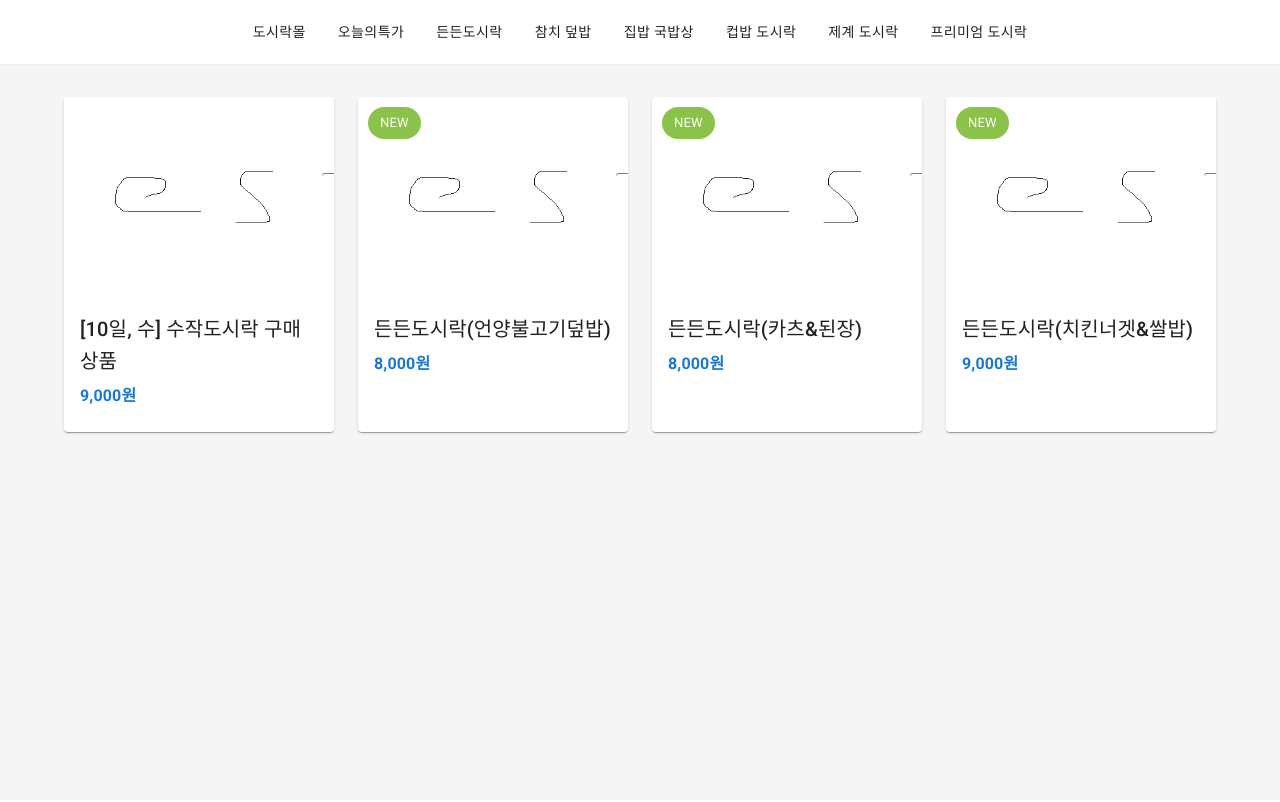
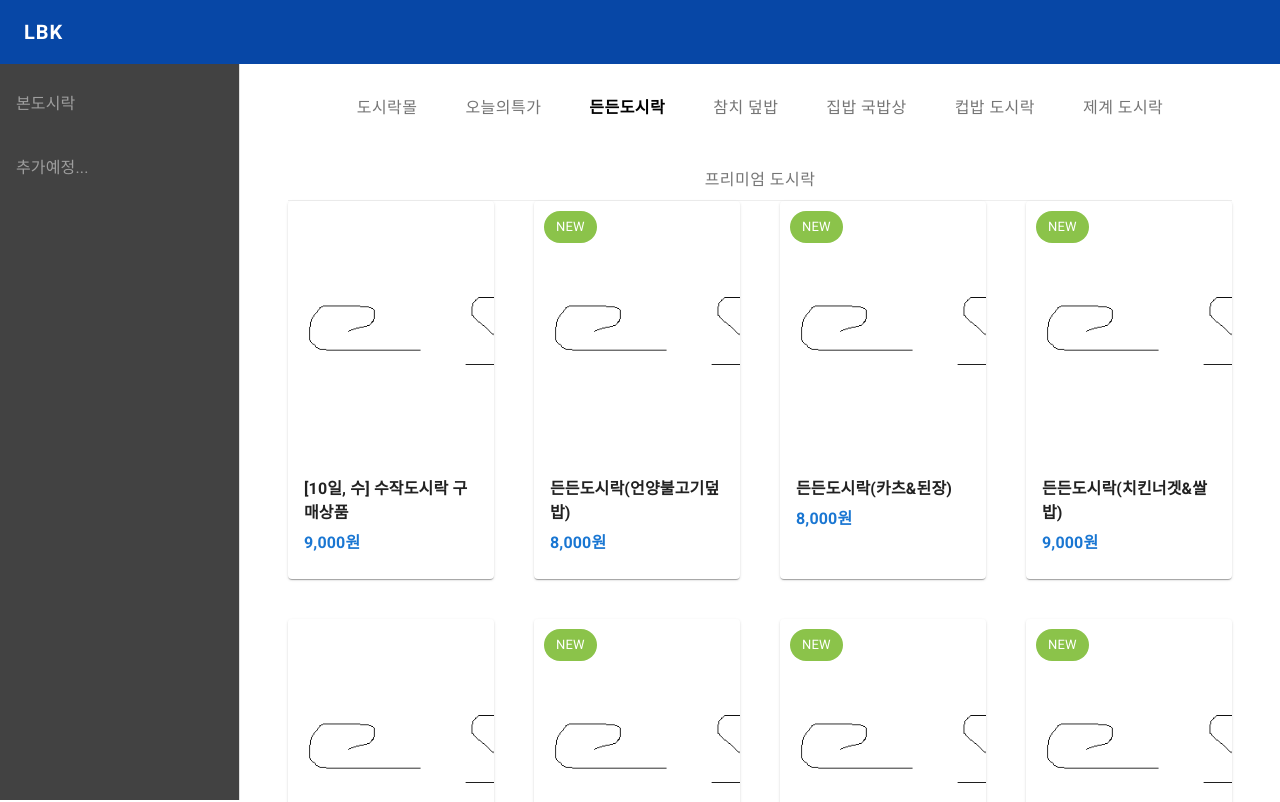
Before and after one commit to songHyeongwon/LBK-lunch-box-kiosk-, a React (Create React App) app in the folder frontend/lbk/: page /home in a window 1280 px wide. Shown: the top 802 px of the page. Built offline with nearby package versions, Linux system fonts and the light colour scheme.

Commit message:
feat: 도시락 Topbar와 Sidebar 추가

```diff
--- a/frontend/lbk/src/components/home/LunchboxMenu.js
+++ b/frontend/lbk/src/components/home/LunchboxMenu.js
@@ -1,7 +1,9 @@
 import React from "react";
 import { Grid, Container, Box } from "@mui/material";
 import MenuItem from "./MenuItem";
-import MenuBar from "./MenuBar";
+import Menubar from "./Menubar";
+import Sidebar from "./Sidebar";
+import Topbar from "./Topbar";
 import lunchbox1 from "../../assets/images/test.jpg";
 
 const LunchboxMenu = () => {
@@ -30,13 +32,72 @@ const LunchboxMenu = () => {
       price: 9000,
       isNew: true,
     },
+    {
+      image: lunchbox1,
+      title: "[10일, 수] 수작도시락 구매상품",
+      price: 9000,
+      isNew: false,
+    },
+    {
+      image: lunchbox1,
+      title: "든든도시락(언양불고기덮밥)",
+      price: 8000,
+      isNew: true,
+    },
+    {
+      image: lunchbox1,
+      title: "든든도시락(카츠&된장)",
+      price: 8000,
+      isNew: true,
+    },
+    {
+      image: lunchbox1,
+      title: "든든도시락(치킨너겟&쌀밥)",
+      price: 9000,
+      isNew: true,
+    },
+    {
+      image: lunchbox1,
+      title: "[10일, 수] 수작도시락 구매상품",
+      price: 9000,
+      isNew: false,
+    },
+    {
+      image: lunchbox1,
+      title: "든든도시락(언양불고기덮밥)",
+      price: 8000,
+      isNew: true,
+    },
+    {
+      image: lunchbox1,
+      title: "든든도시락(카츠&된장)",
+      price: 8000,
+      isNew: true,
+    },
+    {
+      image: lunchbox1,
+      title: "든든도시락(치킨너겟&쌀밥)",
+      price: 9000,
+      isNew: true,
+    },
   ];
 
   return (
-    <Box sx={{ backgroundColor: "#f5f5f5", minHeight: "100vh" }}>
-      <MenuBar />
-      <Container sx={{ py: 4 }}>
-        <Grid container spacing={3}>
+    <Box sx={{ display: "flex" }}>
+      <Topbar />
+      <Sidebar />
+      <Box
+        component="main"
+        sx={{
+          flexGrow: 1,
+          p: 3,
+          mt: 8,
+          backgroundColor: "white",
+        }}
+      >
+        <Container>
+          <Menubar />
+          <Grid container spacing={5}>
             {menuItems.map((item, index) => (
               <Grid item xs={12} sm={6} md={3} key={index}>
                 <MenuItem {...item} />
@@ -45,6 +106,7 @@ const LunchboxMenu = () => {
           </Grid>
         </Container>
       </Box>
+    </Box>
   );
 };
 
--- a/frontend/lbk/src/components/home/MenuBar.js
+++ b/frontend/lbk/src/components/home/MenuBar.js
@@ -1,16 +1,10 @@
-import React from "react";
+import React, { useState } from "react";
 import { AppBar, Toolbar, Button, Container } from "@mui/material";
 
-const MenuBar = () => (
-  <AppBar
-    position="static"
-    color="default"
-    elevation={0}
-    sx={{ backgroundColor: "white", borderBottom: 1, borderColor: "grey.200" }}
-  >
-    <Container>
-      <Toolbar sx={{ justifyContent: "center", gap: 2, flexWrap: "wrap" }}>
-        {[
+const Menubar = () => {
+  const [selectedItem, setSelectedItem] = useState("든든도시락");
+
+  const menuItems = [
     "도시락몰",
     "오늘의특가",
     "든든도시락",
@@ -19,12 +13,30 @@ const MenuBar = () => (
     "컵밥 도시락",
     "제계 도시락",
     "프리미엄 도시락",
-        ].map((item) => (
+  ];
+
+  return (
+    <AppBar
+      position="static"
+      color="default"
+      elevation={0}
+      sx={{
+        backgroundColor: "white",
+        borderBottom: 1,
+        borderColor: "grey.200",
+      }}
+    >
+      <Container>
+        <Toolbar sx={{ justifyContent: "center", gap: 4, flexWrap: "wrap" }}>
+          {menuItems.map((item) => (
             <Button
               key={item}
+              onClick={() => setSelectedItem(item)}
               sx={{
-              color: "text.primary",
-              "&:hover": { color: "primary.main" },
+                color: selectedItem === item ? "#000000" : "#757575",
+                fontSize: "16px",
+                fontWeight: selectedItem === item ? "bold" : "normal",
+                "&:hover": { color: "#000000" },
               }}
             >
               {item}
@@ -34,5 +46,6 @@ const MenuBar = () => (
       </Container>
     </AppBar>
   );
+};
 
-export default MenuBar;
+export default Menubar;
--- a/frontend/lbk/src/components/home/MenuItem.js
+++ b/frontend/lbk/src/components/home/MenuItem.js
@@ -9,9 +9,26 @@ import {
 } from "@mui/material";
 
 const MenuItem = ({ image, title, price, isNew }) => (
-  <Card sx={{ height: "100%", display: "flex", flexDirection: "column" }}>
+  <Card
+    sx={{
+      width: "100%",
+      height: "100%",
+      display: "flex",
+      flexDirection: "column",
+    }}
+  >
     <Box sx={{ position: "relative" }}>
-      <CardMedia component="img" height="200" image={image} alt={title} />
+      <CardMedia
+        component="img"
+        sx={{
+          width: 260,
+          height: 260,
+          objectFit: "cover",
+          margin: "0 auto", // 이미지를 중앙 정렬
+        }}
+        image={image}
+        alt={title}
+      />
       {isNew && (
         <Chip
           label="NEW"
@@ -26,7 +43,7 @@ const MenuItem = ({ image, title, price, isNew }) => (
       )}
     </Box>
     <CardContent>
-      <Typography gutterBottom variant="h6" component="h2">
+      <Typography gutterBottom variant="body1" component="h2" fontWeight="bold">
         {title}
       </Typography>
       <Typography variant="body1" color="primary" fontWeight="bold">
--- /dev/null
+++ b/frontend/lbk/src/components/home/Sidebar.js
@@ -0,0 +1,68 @@
+import React, { useState } from "react";
+import {
+  Box,
+  Drawer,
+  List,
+  ListItem,
+  ListItemText,
+  Typography,
+} from "@mui/material";
+
+const Sidebar = () => {
+  const [selectedItem, setSelectedItem] = useState("든든도시락");
+
+  const menuItems = ["본도시락", "추가예정..."];
+
+  return (
+    <Drawer
+      variant="permanent"
+      sx={{
+        width: 240,
+        flexShrink: 0,
+        "& .MuiDrawer-paper": {
+          width: 240,
+          boxSizing: "border-box",
+          backgroundColor: "#424242",
+          borderRight: "1px solid #e0e0e0",
+        },
+      }}
+    >
+      <Box sx={{ overflow: "auto", mt: 8 }}>
+        <List>
+          {menuItems.map((text) => (
+            <ListItem
+              button
+              key={text}
+              onClick={() => setSelectedItem(text)}
+              sx={{
+                py: 2,
+                backgroundColor:
+                  selectedItem === text
+                    ? "rgba(255, 255, 255, 0.08)"
+                    : "transparent",
+                "&:hover": {
+                  backgroundColor: "rgba(255, 255, 255, 0.12)",
+                },
+              }}
+            >
+              <ListItemText
+                primary={
+                  <Typography
+                    sx={{
+                      fontWeight: selectedItem === text ? "bold" : "normal",
+                      color: selectedItem === text ? "#ffffff" : "#9e9e9e",
+                    }}
+                  >
+                    {text}
+                  </Typography>
+                }
+              />
+            </ListItem>
+          ))}
+        </List>
+      </Box>
+    </Drawer>
+  );
+};
+
+export default Sidebar;
--- /dev/null
+++ b/frontend/lbk/src/components/home/Topbar.js
@@ -0,0 +1,31 @@
+import React from "react";
+import { AppBar, Toolbar, Typography } from "@mui/material";
+
+const Topbar = () => {
+  return (
+    <AppBar
+      position="fixed"
+      sx={{
+        zIndex: (theme) => theme.zIndex.drawer + 1,
+        backgroundColor: "#0747a6",
+        boxShadow: "none",
+        //borderBottom: "1px solid #e0e0e0",
+      }}
+    >
+      <Toolbar>
+        <Typography
+          variant="h6"
+          sx={{
+            color: "#ffffff",
+            fontWeight: "bold",
+            letterSpacing: 1,
+          }}
+        >
+          LBK
+        </Typography>
+      </Toolbar>
+    </AppBar>
+  );
+};
+
+export default Topbar;
```
Lines whose indentation alone changed are shown as unchanged.
